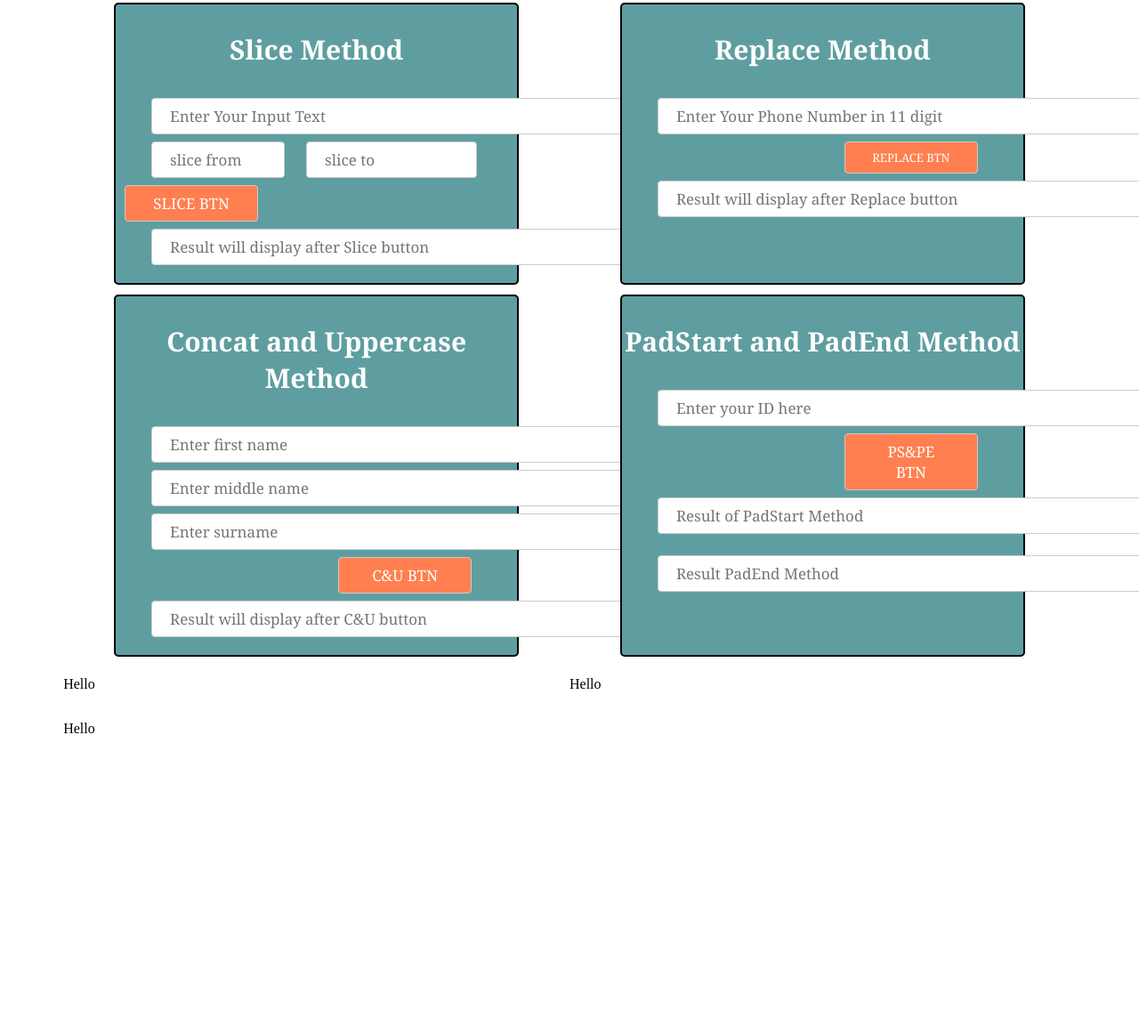
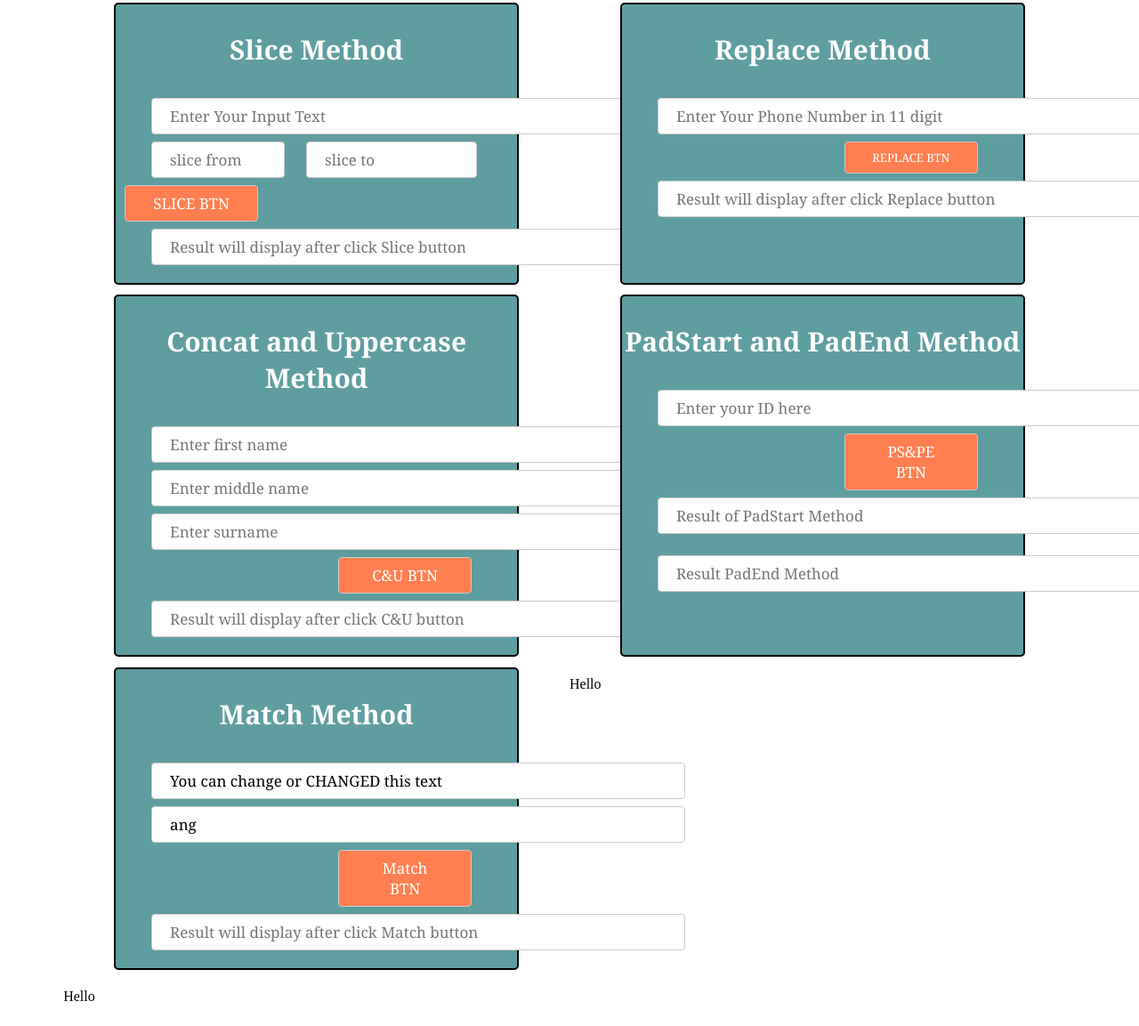
Before and after one commit to ahanik/Eshikhon-Homework, a plain HTML site: page class12.html in a window 1280 px wide. Shown: the part 28-1181 px from the top of the page at 89% size. Before the commit the page ends 880 px from the top, so only its background shows below. Drawn offline with Linux system fonts and the light colour scheme.

Commit message:
fifth method done

```diff
--- a/class12.html
+++ b/class12.html
@@ -89,7 +89,7 @@
             <input type="text" name="" class="slice_from" id="slice_from" placeholder="slice from">
             <input type="text" name="" class="slice_to" id="slice_to" placeholder="slice to">
             <button onclick="result()" class="result_btn" id="btn">SLICE BTN</button>
-            <input type="text" name="" class="result_input" id="result" placeholder="Result will display after Slice button" readonly>
+            <input type="text" name="" class="result_input" id="result" placeholder="Result will display after click Slice button" readonly>
 
 
             <script>
@@ -111,7 +111,7 @@
             <h3 style="text-align: center; font-size: 30px; font-family: Cambria;">Replace Method</h3>
             <input type="number" name="" class="data_input" id="data_input1" placeholder="Enter Your Phone Number in 11 digit">
             <button style="margin-left: 250px; font-size: 13px;" onclick="result1()" class="result_btn" id="btn1">REPLACE BTN</button>
-            <input type="text" name="" class="result_input" id="result1" placeholder="Result will display after Replace button" readonly>
+            <input type="text" name="" class="result_input" id="result1" placeholder="Result will display after click Replace button" readonly>
 
             <script>
                 function result1(){
@@ -129,8 +129,8 @@
             <input type="text" name="" class="data_input" id="data_input2" placeholder="Enter first name">
             <input type="text" name="" class="data_input" id="data_input3" placeholder="Enter middle name">
             <input type="text" name="" class="data_input" id="data_input4" placeholder="Enter surname">
-            <button style="margin-left: 250px;" onclick="result2()" class="result_btn" id="btn1">C&U BTN</button>
-            <input type="text" name="" class="result_input" id="result2" placeholder="Result will display after C&U button" readonly>
+            <button style="margin-left: 250px;" onclick="result2()" class="result_btn" id="btn2">C&U BTN</button>
+            <input type="text" name="" class="result_input" id="result2" placeholder="Result will display after click C&U button" readonly>
 
             <script>
                 function result2(){
@@ -145,11 +145,11 @@
 <!--Concat and uppercase Method end-->
 
 
-
+<!--PadStart and PadEnd Method Start-->
         <div class="all_methods">
             <h3 style="text-align: center; font-size: 30px; font-family: Cambria;">PadStart and PadEnd Method</h3>
             <input type="text" name="" class="data_input" maxlength="5" id="data_input5" placeholder="Enter your ID here">
-            <button style="margin-left: 250px;" onclick="result3()" class="result_btn" id="btn1">PS&PE BTN</button>
+            <button style="margin-left: 250px;" onclick="result3()" class="result_btn" id="btn3">PS&PE BTN</button>
             <input type="text" name="" class="result_input" id="result3" placeholder="Result of PadStart Method" readonly>
             <input type="text" name="" class="result_input" id="result4" placeholder="Result PadEnd Method" readonly>
 
@@ -160,14 +160,31 @@
                     document.getElementById("result3").value = d5_input.padStart(8, "0") +"         - PadStart Method";
                     document.getElementById("result4").value = d5_input.padEnd(8, "0") +"         - PadEnd Method";
                 }
-
             </script>
         </div>
+<!--PadStart and PadEnd Method End-->
 
 
-        <div class="function">
-            <p>Hello</p>
+<!--Match Method Start-->
+        <div class="all_methods">
+            <h3 style="text-align: center; font-size: 30px; font-family: Cambria;">Match Method</h3>
+            <input type="text" name="" class="data_input" id="data_input6" placeholder="Enter your text" value="You can change or CHANGED this text">
+            <input type="text" name="" class="data_input" id="data_input7" placeholder="What you search for" value="ang" readonly>
+            <button style="margin-left: 250px;" onclick="result4()" class="result_btn" id="btn4">Match BTN</button>
+            <input type="text" name="" class="result_input" id="result5" placeholder="Result will display after click Match button" readonly>
+
+            <script>
+                function result4(){
+                    let d6_input = document.getElementById("data_input6").value;
+                    let d7_input = document.getElementById("data_input7").value;
+
+                    document.getElementById("result5").value = d6_input.match(/ang/ig);
+                }
+            </script>
         </div>
+<!--Match Method End-->
+
+
 
         <div class="function">
             <p>Hello</p>
```
